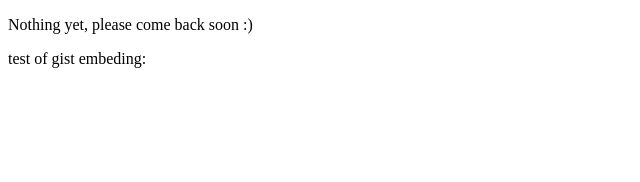
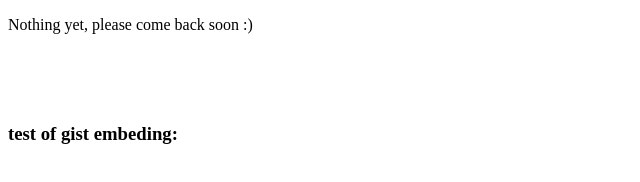
Before and after one commit to vukasinterzic/vukasinterzic.github.io, a plain HTML site: page index.html in a window 1280 px wide. Shown: the whole page, without its empty margins (0-640 px from the left). Drawn offline with Linux system fonts and the light colour scheme.

Commit message:
Update index.html

```diff
--- a/index.html
+++ b/index.html
@@ -7,7 +7,9 @@
 
     <p>Nothing yet, please come back soon :)</p>
 
-    test of gist embeding:
+
+    <br><br><br>
+    <h3>test of gist embeding:</h3>
 
     <script src="https://gist.github.com/vukasinterzic/1ba6d75c43a2b8d9d271c50b4e44ef92.js"></script>
 
```
